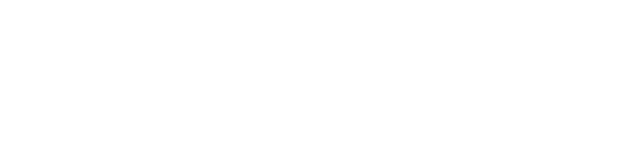
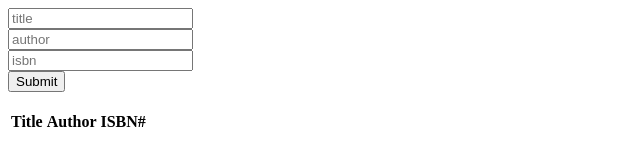
Before and after one commit to acciojob/book-list-Swwapnil1182, a website: page main.html in a window 1280 px wide. Shown: the whole page, without its empty margins (0-640 px from the left). Drawn offline with Linux system fonts and the light colour scheme.

Commit message:
created a submission

```diff
--- a/main.html
+++ b/main.html
@@ -8,6 +8,26 @@
 
 <body>
 	<!-- the entire body must be written by student -->
+	<input type="text" id="title" placeholder="title"><br>
+	<input type="text" id="author" placeholder="author"><br>
+	<input type="text" id="isbn" placeholder="isbn"><br>
+
+	<button type="submit" id="submit" onclick="submit()">Submit</button><br><br>
+
+	<table id="table table-striped">
+		<thead>
+			<tr>
+				<th>Title</th>
+				<th>Author</th>
+				<th>ISBN#</th>
+				<th></th>
+			</tr>
+		</thead>
+		<tbody id="book-list">
+
+		</tbody>
+	</table>
+
     <script type="text/javascript" src="./script.js">
 </script>
 
--- a/script.js
+++ b/script.js
@@ -1 +1,26 @@
 //your JS code here. If required.
+function submit(){
+
+	const title=document.getElementById('title').value.trim();
+	const author=document.getElementById('author').value.trim();
+	const isbn=document.getElementById('isbn').value.trim();
+	if(title==='' || author==='' || isbn===''){
+		alert("Please fill in all fields");
+		return
+	}
+
+	const booklist=document.getElementById('book-list').value
+	const row=document.createElement('tr')
+
+	row.innerHTML=`
+	<td>${title}</td>
+	<td>${author}</td>
+	<td>${isbn}</td>
+	<td><button class="delete">X</button></td>
+	`
+	booklist.appendChild(row)
+
+	document.getElementById("title").value=""
+	document.getElementById("author").value=""
+	document.getElementById("isbn").value=""
+}
```
